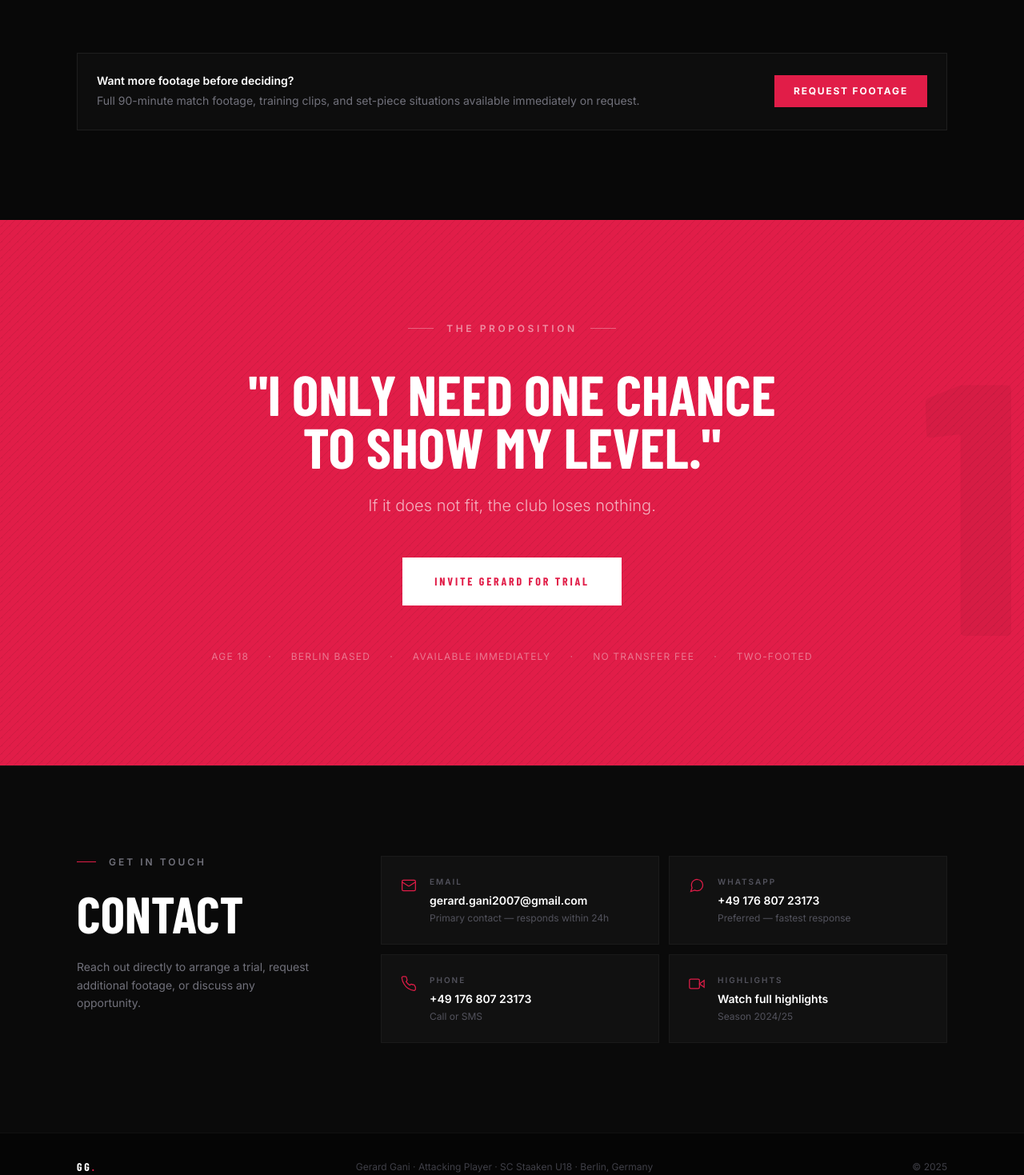
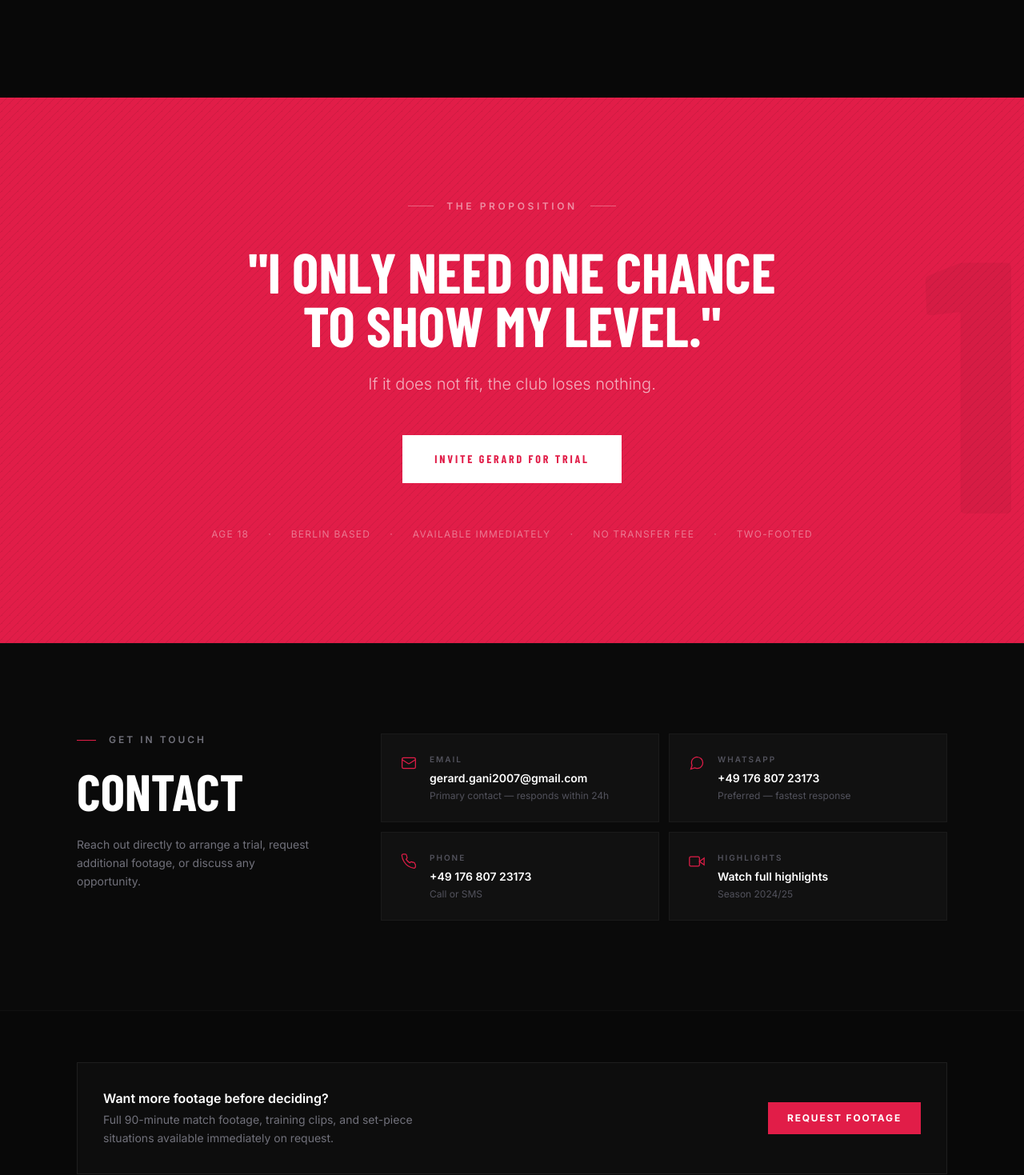
Before and after one commit to Albago1/gerard_football, a Next.js app: page / in a window 1280 px wide. Shown: the part 8030-9499 px from the top of the page at 80% size. Built offline with nearby package versions, Linux system fonts and the light colour scheme; a web font is replaced by a local one.

Commit message:
Move footage request CTA to after Contact section
Co-Authored-By: Claude Sonnet 4.6 <noreply@anthropic.com>

```diff
--- a/app/page.tsx
+++ b/app/page.tsx
@@ -7,6 +7,7 @@ import Strengths from "@/components/Strengths";
 import VideoLibrary from "@/components/VideoLibrary";
 import TrialRequest from "@/components/TrialRequest";
 import Contact from "@/components/Contact";
+import FootageCTA from "@/components/FootageCTA";
 import Footer from "@/components/Footer";
 import MobileCTA from "@/components/MobileCTA";
 
@@ -23,6 +24,7 @@ export default function Home() {
         <VideoLibrary />
         <TrialRequest />
         <Contact />
+        <FootageCTA />
       </main>
       <Footer />
       <MobileCTA />
--- /dev/null
+++ b/components/FootageCTA.tsx
@@ -0,0 +1,27 @@
+"use client";
+
+import { useLang } from "@/lib/i18n";
+
+export default function FootageCTA() {
+  const { t } = useLang();
+  const v = t.videos;
+
+  return (
+    <section className="bg-[#080808] border-t border-[#111] py-12 sm:py-16">
+      <div className="max-w-6xl mx-auto px-5 sm:px-8">
+        <div className="flex flex-col sm:flex-row sm:items-center justify-between gap-5 p-6 sm:p-8 border border-[#1e1e1e] bg-[#0d0d0d]">
+          <div>
+            <p className="text-white font-semibold text-base mb-1">{v.footerTitle}</p>
+            <p className="text-zinc-500 text-sm leading-relaxed max-w-md">{v.footerDesc}</p>
+          </div>
+          <a
+            href="#contact"
+            className="shrink-0 bg-[#e11d48] hover:bg-[#be123c] text-white text-xs font-bold px-6 py-3 uppercase tracking-[0.15em] transition-colors duration-200 text-center"
+          >
+            {v.footerBtn}
+          </a>
+        </div>
+      </div>
+    </section>
+  );
+}
--- a/components/VideoLibrary.tsx
+++ b/components/VideoLibrary.tsx
@@ -630,21 +630,6 @@ export default function VideoLibrary() {
           />
         ))}
 
-        {/* Footer CTA */}
-        <div className="max-w-6xl mx-auto px-5 sm:px-8 mt-10">
-          <div className="flex flex-col sm:flex-row sm:items-center justify-between gap-5 p-6 border border-[#1e1e1e] bg-[#0d0d0d]">
-            <div>
-              <p className="text-white font-semibold text-sm mb-1">{v.footerTitle}</p>
-              <p className="text-zinc-500 text-sm leading-relaxed">{v.footerDesc}</p>
-            </div>
-            <a
-              href="#contact"
-              className="shrink-0 bg-[#e11d48] hover:bg-[#be123c] text-white text-xs font-bold px-6 py-3 uppercase tracking-[0.15em] transition-colors duration-200"
-            >
-              {v.footerBtn}
-            </a>
-          </div>
-        </div>
       </section>
 
       {modal !== null && (
```
